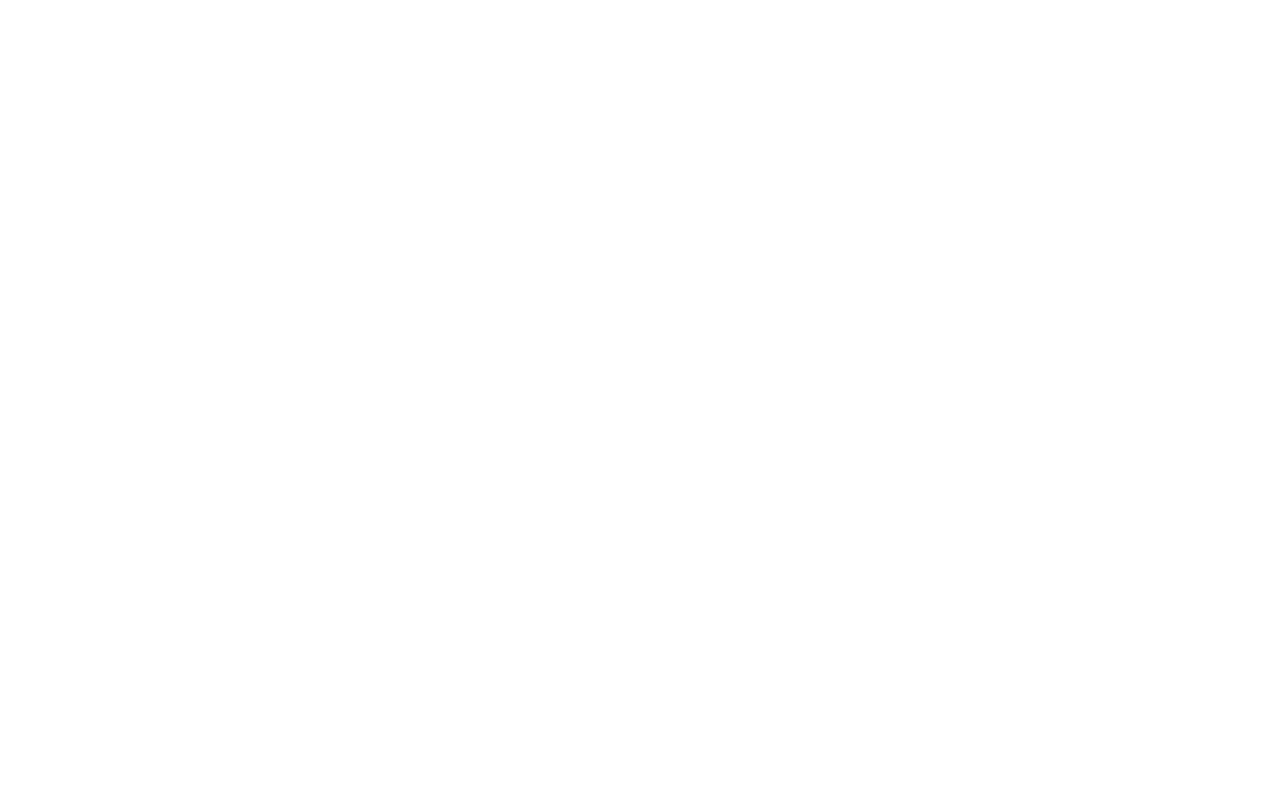
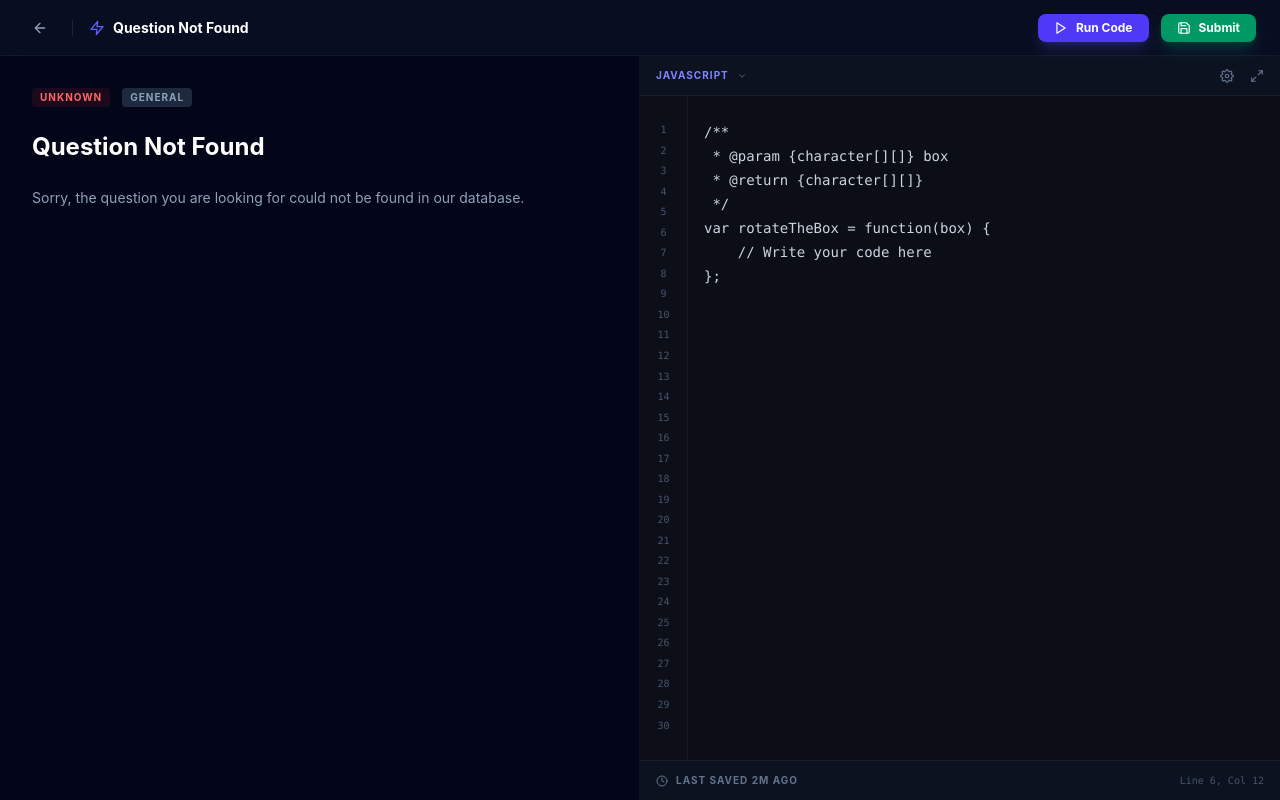
Before and after one commit to dev47929/Interview-Circle, a React (Vite) app in the folder frontend/InterviewCircle/: page /questions/bitly-design in a window 1280 px wide. Before the commit this address had no page. Built offline with nearby package versions, Linux system fonts and the light colour scheme.

Commit message:
code editor created

```diff
--- a/frontend/InterviewCircle/src/App.jsx
+++ b/frontend/InterviewCircle/src/App.jsx
@@ -8,6 +8,7 @@
 import InterviewRoom from './Components/Dashboard/InterviewRoom';
 import InterviewFeedback from './Components/Dashboard/InterviewFeedback';
 import QuestionBank from './Components/Dashboard/QuestionBank';
+import QuestionSolver from './Components/Dashboard/QuestionSolver';
 import Settings from './Components/Dashboard/Settings';
 import './App.css'
 
@@ -25,11 +26,13 @@
         <Route path="/interview-room" element={<InterviewRoom />} />
         <Route path="/feedback" element={<InterviewFeedback />} />
         <Route path="/questions" element={<QuestionBank />} />
+        <Route path="/questions/:id" element={<QuestionSolver />} />
         <Route path="/settings" element={<Settings />} />
       </Routes>
     </AnimatePresence>
   );
 };
+
 
 function App() {
   return (
--- /dev/null
+++ b/frontend/InterviewCircle/src/Components/Dashboard/QuestionSolver.jsx
@@ -0,0 +1,200 @@
+import React, { useState } from 'react';
+import { useParams, Link } from 'react-router-dom';
+import { motion } from 'framer-motion';
+import {
+  FiArrowLeft,
+  FiPlay,
+  FiSave,
+  FiSettings,
+  FiMaximize2,
+  FiClock,
+  FiChevronDown,
+  FiZap
+} from 'react-icons/fi';
+
+const QuestionSolver = () => {
+  const { id } = useParams();
+  const [code, setCode] = useState(`/**
+ * @param {character[][]} box
+ * @return {character[][]}
+ */
+var rotateTheBox = function(box) {
+    // Write your code here
+};`);
+
+  const questionData = {
+    'rotating-the-box': {
+      title: "Rotating the Box",
+      difficulty: "Medium",
+      category: "Technical",
+      company: "Amazon",
+      description: `You are given an m x n matrix of characters boxGrid representing a side-view of a box. Each cell of the box is one of the following:
+
+- A stone '#'
+- A stationary obstacle '*'
+- Empty '.'
+
+The box is rotated 90 degrees clockwise, causing some of the stones to fall due to gravity. Each stone falls down until it lands on an obstacle, another stone, or the bottom of the box. Gravity does not affect the obstacles' positions, and the inertia from the box's rotation does not affect the stones' horizontal positions.
+
+It is guaranteed that each stone in boxGrid rests on an obstacle, another stone, or the bottom of the box.
+
+Return an n x m matrix representing the box after the rotation described above.`,
+      examples: [
+        {
+          input: 'boxGrid = [["#",".","#"]]',
+          output: '[["."], ["#"], ["#"]]',
+          explanation: 'The box is rotated 90 degrees clockwise and gravity causes the stones to fall.'
+        },
+        {
+          input: 'boxGrid = [["#",".","*","."], ["#","#","*","."]]',
+          output: '[["#","."], ["#","#"], ["*","*"], [".","."]]',
+          explanation: 'Stones fall until they hit obstacles or the bottom.'
+        }
+      ],
+      constraints: [
+        "m == boxGrid.length",
+        "n == boxGrid[i].length",
+        "1 <= m, n <= 500",
+        "boxGrid[i][j] is either '#', '*', or '.'."
+      ]
+    }
+  };
+
+  const question = questionData[id] || {
+    title: "Question Not Found",
+    description: "Sorry, the question you are looking for could not be found in our database.",
+    examples: [],
+    constraints: [],
+    difficulty: "Unknown",
+    category: "General"
+  };
+
+  return (
+    <motion.div
+      initial={{ opacity: 0, y: 10 }}
+      animate={{ opacity: 1, y: 0 }}
+      exit={{ opacity: 0, y: -10 }}
+      transition={{ duration: 0.3, ease: "easeInOut" }}
+      className="h-screen bg-slate-950 text-white font-sans overflow-hidden flex flex-col"
+    >
+      {/* Header */}
+      <header className="h-14 border-b border-white/5 bg-slate-900/50 backdrop-blur-md flex items-center justify-between px-6 shrink-0">
+        <div className="flex items-center gap-4">
+          <Link to="/questions" className="p-2 hover:bg-slate-800 rounded-lg transition-colors text-slate-400 hover:text-white">
+            <FiArrowLeft />
+          </Link>
+          <div className="h-4 w-px bg-white/10" />
+          <div className="flex items-center gap-2">
+            <FiZap className="text-indigo-500" size={16} />
+            <h1 className="font-bold text-sm truncate max-w-[200px]">{question.title}</h1>
+          </div>
+        </div>
+
+        <div className="flex items-center gap-3">
+          <button className="flex items-center gap-2 px-4 py-1.5 bg-indigo-600 hover:bg-indigo-500 rounded-lg text-xs font-bold transition-all shadow-lg shadow-indigo-500/20 active:scale-95">
+            <FiPlay size={14} /> Run Code
+          </button>
+          <button className="flex items-center gap-2 px-4 py-1.5 bg-emerald-600 hover:bg-emerald-500 rounded-lg text-xs font-bold transition-all shadow-lg shadow-emerald-500/20 active:scale-95">
+            <FiSave size={14} /> Submit
+          </button>
+        </div>
+      </header>
+
+      {/* Main Content */}
+      <div className="flex-1 flex overflow-hidden">
+        {/* Left: Description */}
+        <div className="w-1/2 border-r border-white/5 overflow-y-auto p-8 custom-scrollbar bg-slate-950/50">
+          <div className="flex items-center gap-3 mb-6">
+            <span className={`text-[10px] font-bold uppercase tracking-widest px-2 py-0.5 rounded ${
+              question.difficulty === 'Easy' ? 'bg-emerald-500/10 text-emerald-400' :
+              question.difficulty === 'Medium' ? 'bg-amber-500/10 text-amber-400' :
+              'bg-red-500/10 text-red-400'
+            }`}>
+              {question.difficulty}
+            </span>
+            <span className="text-[10px] font-bold uppercase tracking-widest px-2 py-0.5 rounded bg-slate-800 text-slate-400">
+              {question.category}
+            </span>
+            {question.company && (
+              <span className="text-[10px] font-bold uppercase tracking-widest px-2 py-0.5 rounded bg-indigo-500/10 text-indigo-400">
+                {question.company}
+              </span>
+            )}
+          </div>
+
+          <h2 className="text-2xl font-bold mb-6">{question.title}</h2>
+
+          <div className="prose prose-invert max-w-none text-slate-300 space-y-6">
+            <p className="whitespace-pre-wrap leading-relaxed text-sm text-slate-400">{question.description}</p>
+
+            {question.examples.map((ex, i) => (
+              <div key={i} className="bg-slate-900/30 border border-white/5 rounded-2xl p-6 my-6">
+                <p className="text-white font-bold text-sm mb-4">Example {i + 1}:</p>
+                <div className="space-y-3 font-mono text-[11px] leading-relaxed">
+                  <div className="p-3 bg-black/30 rounded-xl">
+                    <p><span className="text-indigo-400">Input:</span> {ex.input}</p>
+                    <p><span className="text-indigo-400">Output:</span> {ex.output}</p>
+                  </div>
+                  {ex.explanation && (
+                    <p className="text-slate-500 italic">
+                      <span className="text-slate-400 not-italic font-bold">Explanation:</span> {ex.explanation}
+                    </p>
+                  )}
+                </div>
+              </div>
+            ))}
+
+            {question.constraints.length > 0 && (
+              <div>
+                <p className="text-white font-bold text-sm mb-4">Constraints:</p>
+                <ul className="list-disc pl-5 space-y-2 text-xs text-slate-500">
+                  {question.constraints.map((c, i) => <li key={i}>{c}</li>)}
+                </ul>
+              </div>
+            )}
+          </div>
+        </div>
+
+        {/* Right: Code Editor */}
+        <div className="w-1/2 flex flex-col bg-[#0b0e14]">
+          <div className="h-10 border-b border-white/5 bg-slate-900/50 flex items-center justify-between px-4">
+            <div className="flex items-center gap-2 cursor-pointer group">
+              <span className="text-[10px] font-bold text-indigo-400 uppercase tracking-widest group-hover:text-indigo-300 transition-colors">JavaScript</span>
+              <FiChevronDown size={10} className="text-slate-500 group-hover:text-white" />
+            </div>
+            <div className="flex items-center gap-4 text-slate-500">
+              <FiSettings size={14} className="hover:text-white cursor-pointer transition-colors" title="Settings" />
+              <FiMaximize2 size={14} className="hover:text-white cursor-pointer transition-colors" title="Fullscreen" />
+            </div>
+          </div>
+
+          <div className="flex-1 relative font-mono text-sm overflow-hidden">
+            <div className="absolute left-0 top-0 bottom-0 w-12 bg-slate-900/20 border-r border-white/5 flex flex-col items-center py-6 text-[10px] text-slate-600 select-none">
+              {Array.from({ length: 30 }).map((_, i) => (
+                <div key={i} className="h-6 flex items-center justify-center">{i + 1}</div>
+              ))}
+            </div>
+            <textarea
+              value={code}
+              onChange={(e) => setCode(e.target.value)}
+              className="absolute inset-0 w-full h-full bg-transparent py-6 pl-16 pr-6 outline-none resize-none text-slate-300 leading-6 focus:ring-0 border-none scrollbar-hide"
+              spellCheck="false"
+            />
+          </div>
+
+          <div className="h-10 border-t border-white/5 bg-slate-900/50 flex items-center justify-between px-4">
+            <div className="flex items-center gap-2 text-[10px] font-bold text-slate-500 uppercase tracking-widest">
+              <FiClock size={12} />
+              <span>Last saved 2m ago</span>
+            </div>
+            <div className="text-[10px] text-slate-600 font-mono">
+              Line 6, Col 12
+            </div>
+          </div>
+        </div>
+      </div>
+    </motion.div>
+  );
+};
+
+export default QuestionSolver;
--- a/frontend/InterviewCircle/src/index.css
+++ b/frontend/InterviewCircle/src/index.css
@@ -1 +1,10 @@
-@import "tailwindcss"
+@import "tailwindcss";
+
+@layer base {
+  body {
+    @apply bg-slate-950 text-white;
+    margin: 0;
+    padding: 0;
+    overflow-x: hidden;
+  }
+}
```
Also changed, not shown: frontend/InterviewCircle/src/Components/Dashboard/QuestionBank.jsx (+25 -15 lines).
